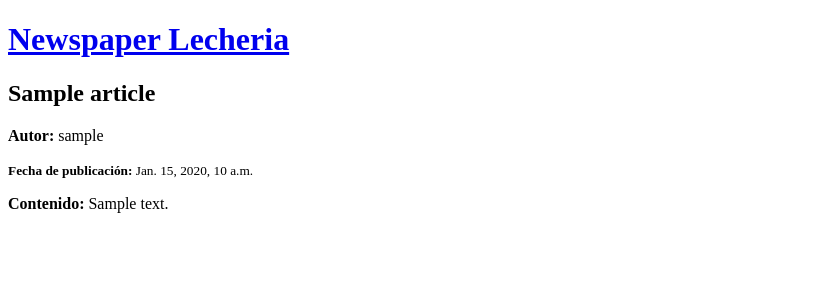
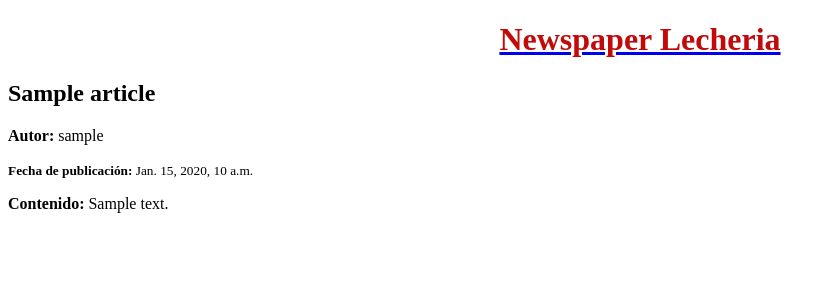
Before and after one commit to victoriabolivar1411-lang/blog-crud-abrir, a Django app: page /articulos/1/ in a window 1280 px wide. Shown: the top 300 px of the page, without its empty margins (0-836 px from the left). Run offline with Django 5.2, Linux system fonts and the light colour scheme; tables that the repository leaves empty hold one stand-in row (values such as "Sample post").

Commit message:
style done

```diff
--- a/base_project/settings.py
+++ b/base_project/settings.py
@@ -117,3 +117,6 @@ USE_TZ = True
 # https://docs.djangoproject.com/en/6.0/howto/static-files/
 
 STATIC_URL = 'static/'
+STATICFILES_DIRS = [
+    BASE_DIR / "static",
+]
--- /dev/null
+++ b/static/css/style.css
@@ -0,0 +1,7 @@
+h1 {
+
+    text-align: center;
+    color: #c20a0a;
+
+
+}
--- a/templates/_base.html
+++ b/templates/_base.html
@@ -1,9 +1,12 @@
+{% load static %}
+
 <!DOCTYPE html>
 <html lang="en">
 <head>
     <meta charset="UTF-8">
     <meta name="viewport" content="width=device-width, initial-scale=1.0">
     <title>{% block title %}Newspaper Lecheria{% endblock %}</title>
+    <link rel="stylesheet" href="{% static 'css/style.css' %}">
 </head>
 <body>
     <header>
```
